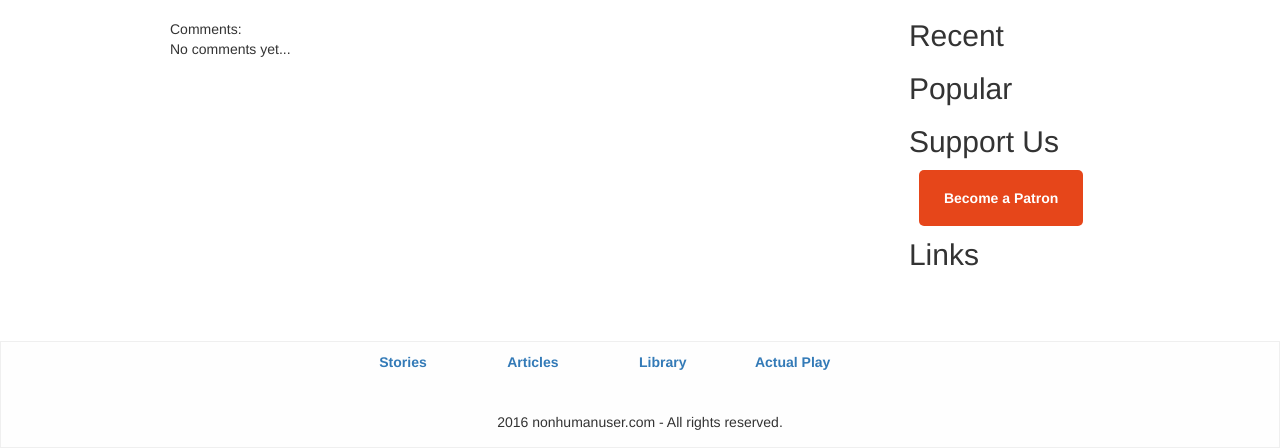
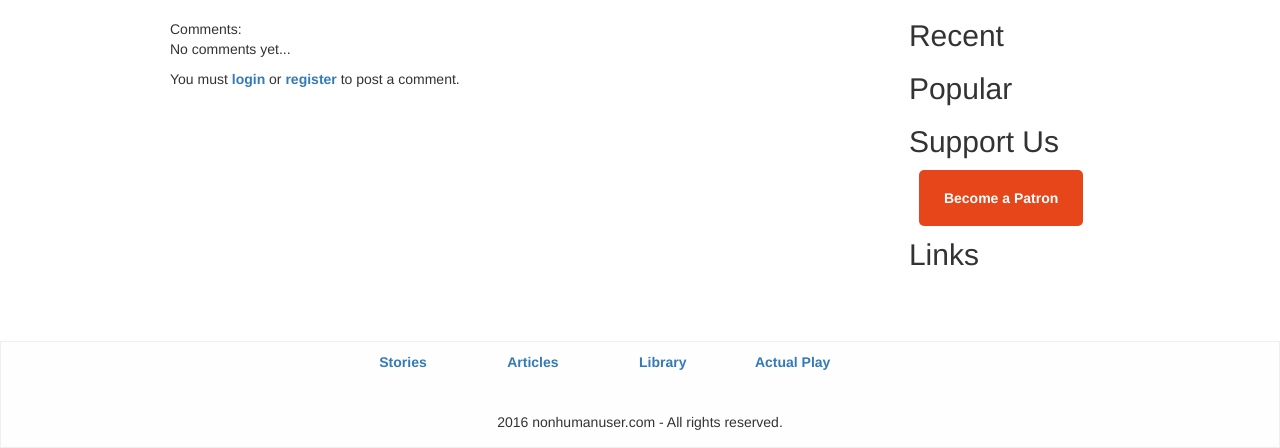
Before and after one commit to bane138/nonhumanuser, a Django app: template templates/blog/story.html in a window 1280 px wide. Shown: the part 444-892 px from the top of the page. Run offline with Django 3.2, Linux system fonts and the light colour scheme; the template is opened without the code that fills it, so the values that code supplies are empty; parts of the project's set-up code (start-up, migrations or seed data) failed here and were passed over; some libraries are stand-ins or nearby versions.

Commit message:
text to login/register to be able to comment

```diff
--- a/templates/actual_play/game.html
+++ b/templates/actual_play/game.html
@@ -77,6 +77,9 @@
 				<input type="submit" name="submit" class="btn btn-primary" value="Save" />
 			</form>
 		</div>
+		{% else %}
+		<div class="comment-form">You must <a href="/members/login/">login</a>
+		or <a href="/accounts/register">register</a> to post a comment.</div>
 		{% endif %}
 	</div>
 </div>
--- a/templates/blog/article.html
+++ b/templates/blog/article.html
@@ -51,6 +51,9 @@
 				<input type="submit" name="submit" class="btn btn-primary" value="Save" />
 			</form>
 		</div>
+		{% else %}
+		<div class="comment-form">You must <a href="/members/login/">login</a>
+		or <a href="/accounts/register">register</a> to post a comment.</div>
 		{% endif %}
 	</div>
 </div>
--- a/templates/blog/story.html
+++ b/templates/blog/story.html
@@ -51,6 +51,9 @@
 				<input type="submit" name="submit" class="btn btn-primary" value="Save" />
 			</form>
 		</div>
+		{% else %}
+		<div class="comment-form">You must <a href="/members/login/">login</a>
+		or <a href="/accounts/register">register</a> to post a comment.</div>
 		{% endif %}
 	</div>
 </div>
--- a/templates/library/item.html
+++ b/templates/library/item.html
@@ -57,6 +57,9 @@
 				<input type="submit" name="submit" class="btn btn-primary" value="Save" />
 			</form>
 		</div>
+		{% else %}
+		<div class="comment-form">You must <a href="/members/login/">login</a>
+		or <a href="/accounts/register">register</a> to post a comment.</div>
 		{% endif %}
 	</div>
 </div>
```
